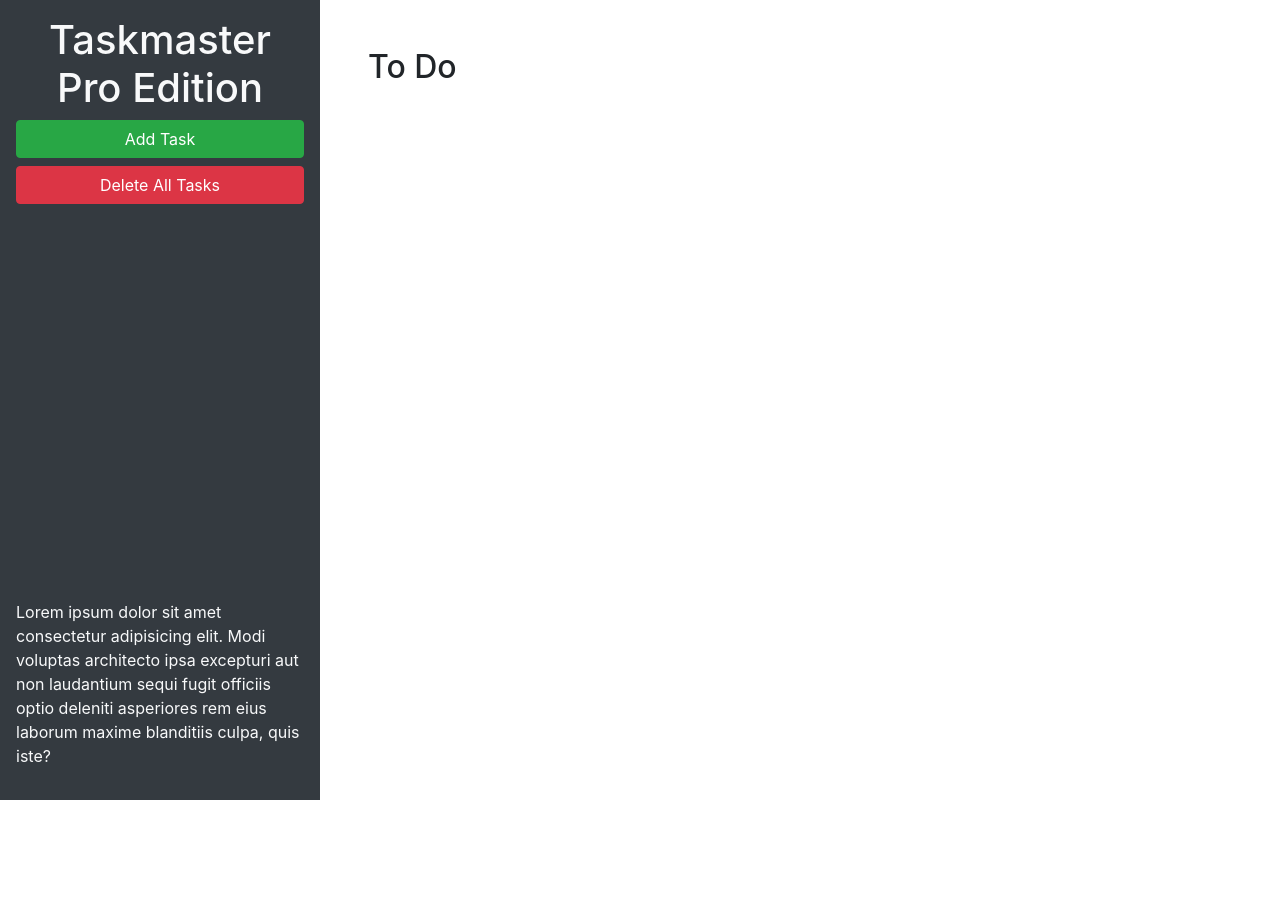
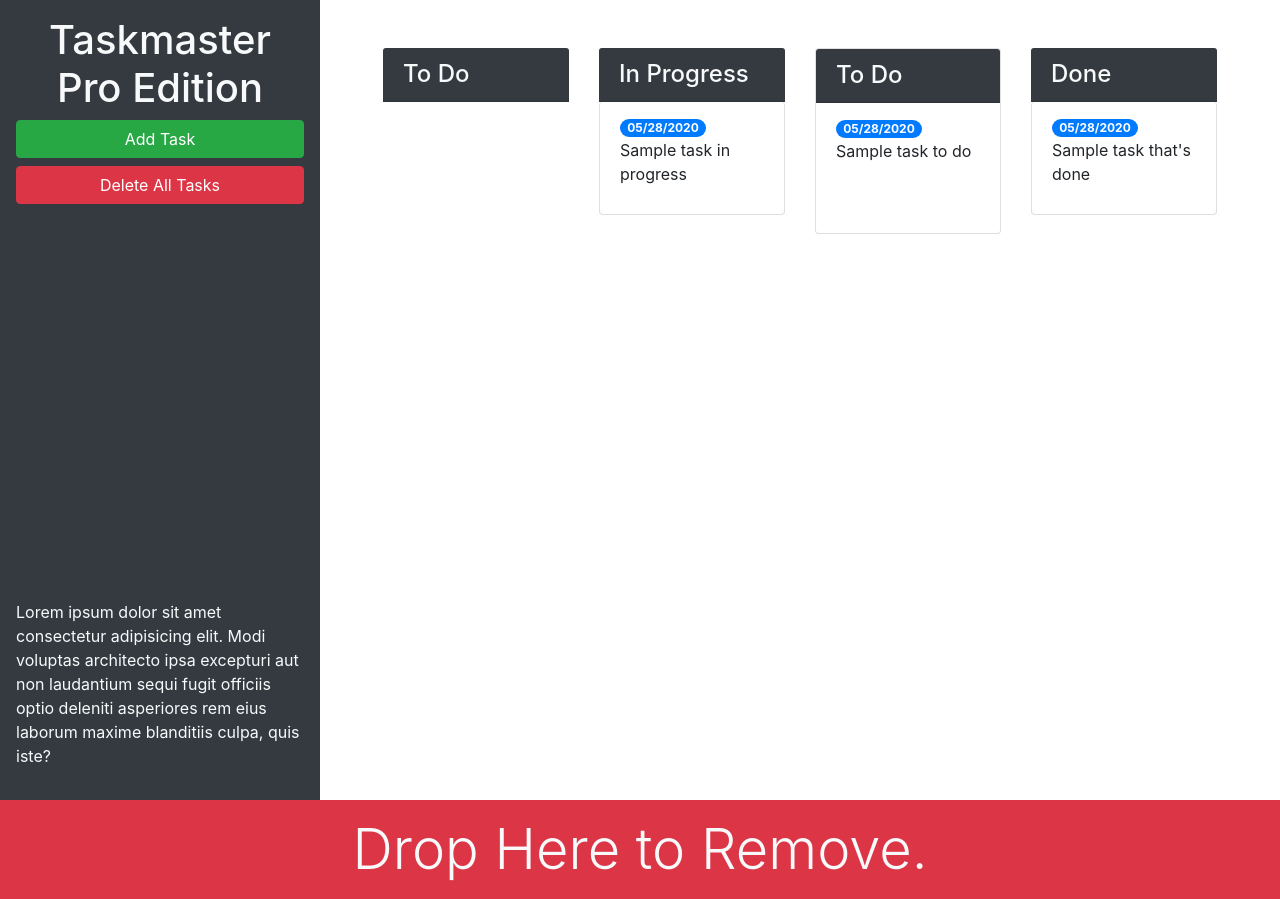
Before and after one commit to carinvid/taskmaster-pro, a plain HTML site: page index.html in a window 1280 px wide. Before the commit the page ends 800 px from the top, so only its background shows below. Drawn offline with nearby package versions, Linux system fonts and the light colour scheme.

Commit message:
addinng trash

```diff
--- a/assets/js/script.js
+++ b/assets/js/script.js
@@ -76,23 +76,28 @@ $("#task-form-modal .btn-primary").click(function () {
   }
 });
 
-// remove all tasks
-$("#remove-tasks").on("click", function () {
-  for (var key in tasks) {
-    tasks[key].length = 0;
-    $("#list-" + key).empty();
-  }
-  saveTasks();
-});
+// // remove all tasks
+// $("#remove-tasks").on("click", function () {
+//   for (var key in tasks) {
+//     tasks[key].length = 0;
+//     $("#list-" + key).empty();
+//   }
+//   saveTasks();
+// });
 
 $(".list-group").on("click", "p", function () {
   var text = $(this).text().trim();
+
+  //replace p element with a new text area
   var textInput = $("<textarea>").addClass("form-control").val(text);
   $(this).replaceWith(textInput);
+
+  //auto focus new element
   textInput.trigger("focus");
 });
-// load tasks for the first time
-loadTasks();
+
+// editable field was un-focused
+
 $(".list-group").on("blur", "textarea", function () {
   // get the textarea's current value/text
   var text = $(this).val().trim();
@@ -104,19 +109,18 @@ $(".list-group").on("blur", "textarea", function () {
   var index = $(this).closest(".list-group-item").index();
   tasks[status][index].text = text;
   saveTasks();
+
+  // recreate p element
+  var taskP = $("<p>").addClass("m-1").text(text);
+
+  // replace textarea with p element
+  $(this).replaceWith(taskP);
 });
 
-// recreate p element
-var taskP = $("<p>").addClass("m-1").text(text);
-
-// replace textarea with p element
-$(this).replaceWith(taskP);
-/ due date was clicked
-$(".list-group").on("click", "span", function() {
+// due date was clicked
+$(".list-group").on("click", "span", function () {
   // get current text
-  var date = $(this)
-    .text()
-    .trim();
+  var date = $(this).text().trim();
 
   // create new input element
   var dateInput = $("<input>")
@@ -132,22 +136,15 @@ $(".list-group").on("click", "span", function() {
 });
 
 // value of due date was changed
-$(".list-group").on("blur", "input[type='text']", function() {
+$(".list-group").on("blur", "input[type='text']", function () {
   // get current text
-  var date = $(this)
-    .val()
-    .trim();
+  var date = $(this).val().trim();
 
   // get the parent ul's id attribute
-  var status = $(this)
-    .closest(".list-group")
-    .attr("id")
-    .replace("list-", "");
+  var status = $(this).closest(".list-group").attr("id").replace("list-", "");
 
   // get the task's position in the list of other li elements
-  var index = $(this)
-    .closest(".list-group-item")
-    .index();
+  var index = $(this).closest(".list-group-item").index();
 
   // update task in array and re-save to localstorage
   tasks[status][index].date = date;
@@ -161,3 +158,14 @@ $(".list-group").on("blur", "input[type='text']", function() {
   // replace input with span element
   $(this).replaceWith(taskSpan);
 });
+// remove all tasks
+$("#remove-tasks").on("click", function () {
+  for (var key in tasks) {
+    tasks[key].length = 0;
+    $("#list-" + key).empty();
+  }
+  saveTasks();
+});
+
+// load tasks for the first time
+loadTasks();
--- a/index.html
+++ b/index.html
@@ -13,22 +13,71 @@
 <body>
 
   <div class="row min-vh-100 no-gutters">
-    <header class="col-12 col-lg-3 bg-dark text-light d-flex flex-column p-4 p-lg-3">
+    <header class="col-12 col-lg-3 bg-dark text-light sticky-top d-flex flex-column p-4 p-lg-3">
       <h1 class="text-center">Taskmaster Pro Edition</h1>
+
       <button id="create-task" class="btn btn-block btn-success" data-toggle="modal" data-target="#task-form-modal">Add
         Task</button>
       <button id="remove-tasks" class="btn btn-block btn-danger">Delete All Tasks</button>
-      <p class="mt-auto">Lorem ipsum dolor sit amet consectetur adipisicing elit. Modi voluptas architecto ipsa
+      <p class="mt-auto d-none d-lg-block">Lorem ipsum dolor sit amet consectetur adipisicing elit. Modi voluptas
+        architecto ipsa
         excepturi aut non
         laudantium sequi fugit officiis optio deleniti asperiores rem eius laborum maxime blanditiis culpa, quis iste?
       </p>
     </header>
-    <main class="col-12 col-lg-9">
-      <div class="m-5">
-        <h2>To Do</h2>
-        <ul id="list-toDo" class="list-group"> </ul>
+    <main class="col-12 col-lg-9 d-flex flex-column">
+      <div class="m-5 row justify-content-around">
+        <!-- todo start -->
+        <div class="col">
+          <h4 class="card-header bg-dark text-light">To Do</h4>
+          <ul id="list-toDo" class="list-group"></ul>
+        </div>
+        <!-- todo end -->
+        <!-- in progress start -->
+        <div class="col">
+          <h4 class="card-header bg-dark text-light">In Progress</h4>
+          <ul id="list-inProgress" class="list-group">
+            <li class="list-group-item">
+              <span class="badge badge-primary badge-pill">05/28/2020</span>
+              <p class="mt-auto d-none d-lg-block">Sample task in progress</p>
+            </li>
+          </ul>
+        </div>
+        <!-- in progress end -->
+        <!-- in review start -->
+        <div class="col-12 col-md-6 col-xl-3 mb-3">
+          <div class="card">
+            <h4 class="card-header bg-dark text-light">
+              To Do
+            </h4>
+            <ul id="list-toDo" class="list-group list-group-flush">
+              <li class="list-group-item">
+                <span class="badge badge-primary badge-pill">05/28/2020</span>
+                <p class="mt-auto d-none d-lg-block">Sample task to do</p>
+              </li>
+            </ul>
+          </div>
+        </div>
+        <!-- in review end -->
+        <!-- done start -->
+        <div class="col">
+          <h4 class="card-header bg-dark text-light">Done</h4>
+          <ul id="list-done" class="list-group">
+            <li class="list-group-item">
+              <span class="badge badge-primary badge-pill">05/28/2020</span>
+              <p class="mt-auto d-none d-lg-block">Sample task that's done</p>
+            </li>
+          </ul>
+        </div>
+        <!-- done end -->
       </div>
-    </main>
+  </div>
+  <div id="trash">
+    <div class="w-100 bg-danger p-3 text-center text-light display-4">
+      Drop Here to Remove.
+    </div>
+  </div>
+  </main>
   </div>
 
   <!-- Modal -->
@@ -46,11 +95,11 @@
           <form>
             <div class="form-group">
               <label for="modalTaskDescription">Task description</label>
-              <textarea id="modalTaskDescription" rows="3"></textarea>
+              <textarea id="modalTaskDescription" rows="3" class="form-control"></textarea>
             </div>
             <div class="form-group">
               <label for="modalDueDate">Due date</label>
-              <input type="text" id="modalDueDate" placeholder="mm/dd/yyyy" autocomplete="off" />
+              <input type="text" class="form-control" id="modalDueDate" placeholder="mm/dd/yyyy" autocomplete="off" />
             </div>
           </form>
         </div>
```
